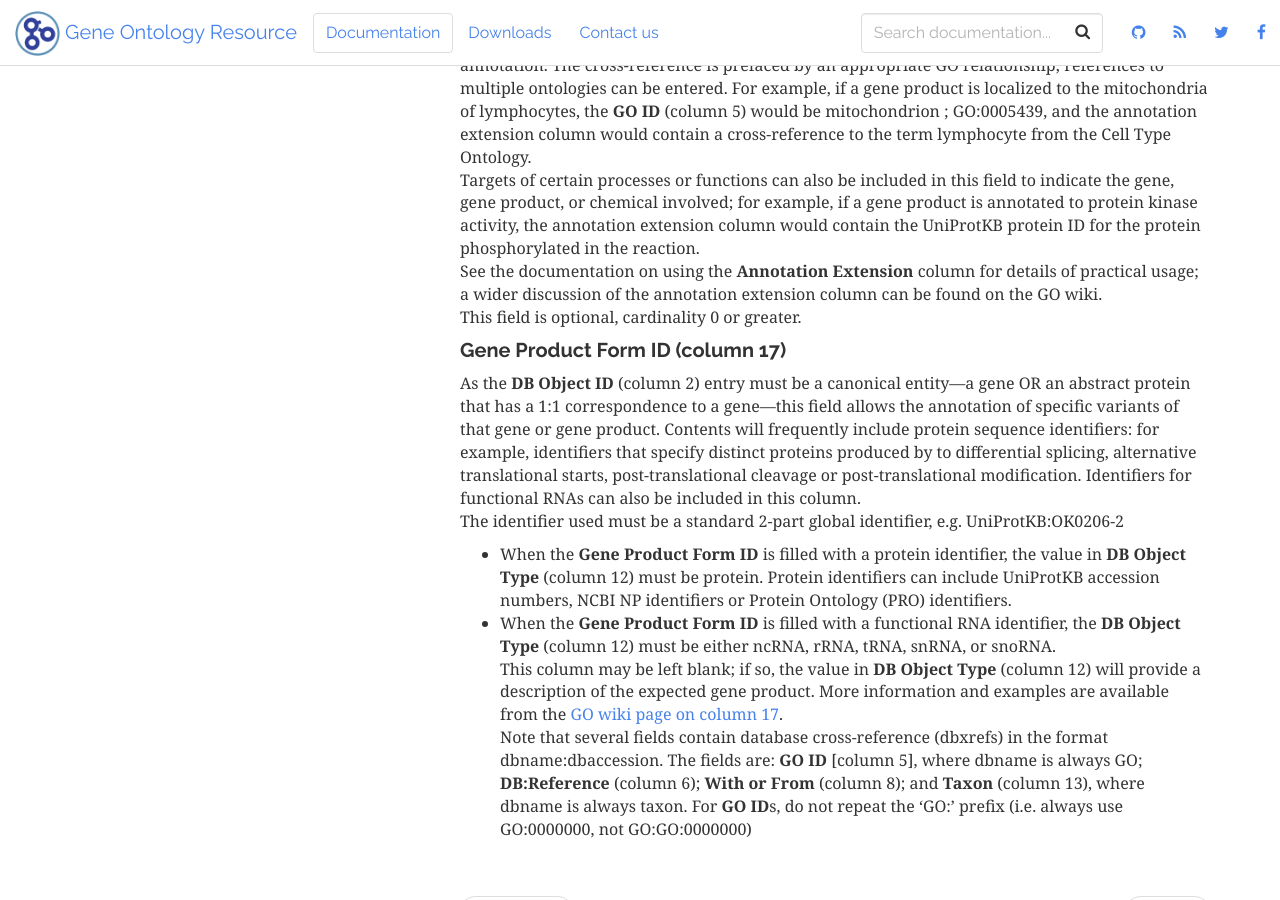
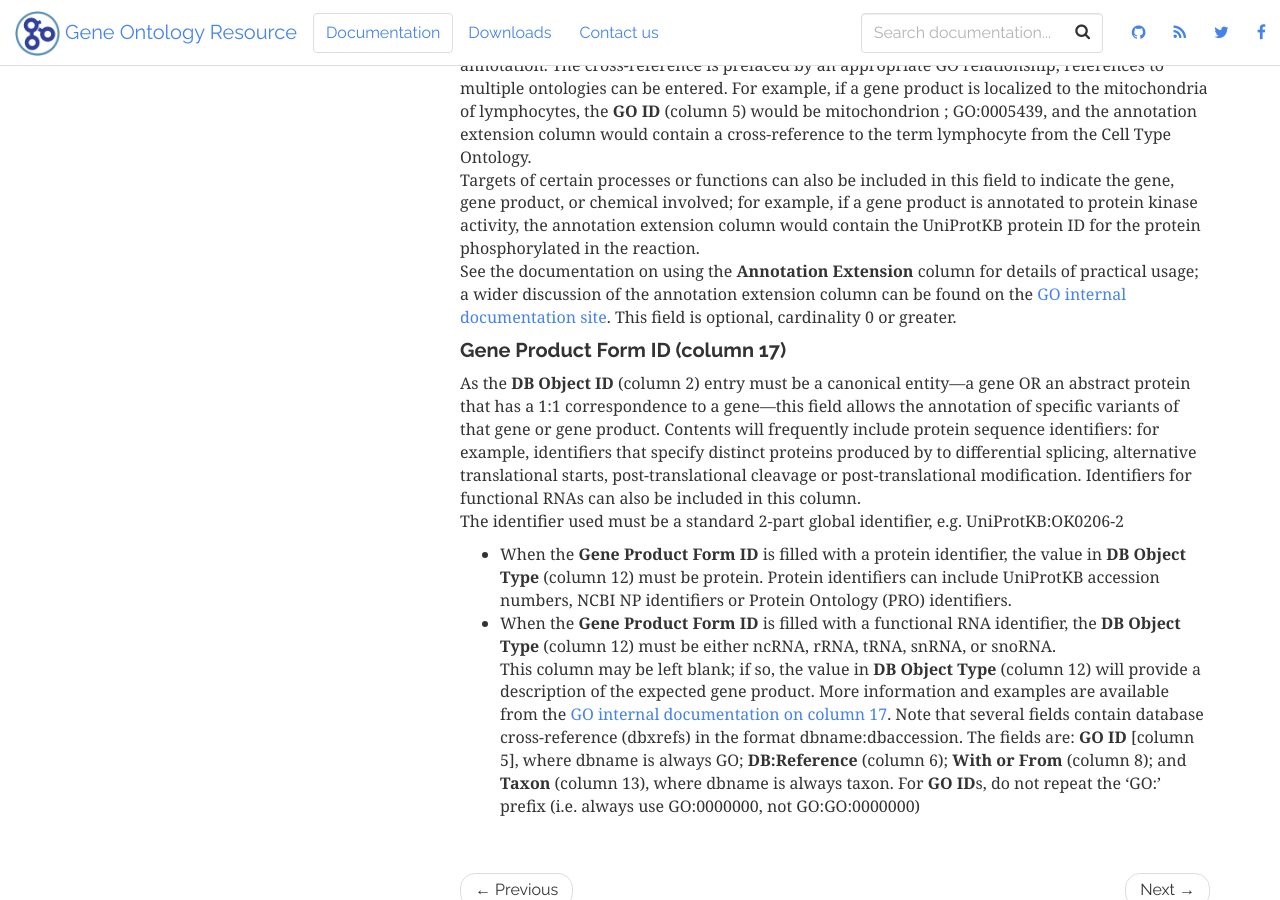
Before and after one commit to geneontology/geneontology.github.io, a Jekyll site: the page built from _docs/go-annotation-file-gaf-format-21.md, in a window 1280 px wide and 900 px high, scrolled down 6146 px. Built offline with Jekyll 4.4.1, drawn with Linux system fonts in a browser that asks for light colours; nearby versions of some CDN libraries.

Commit message:
Update go-annotation-file-gaf-format-21.md

```diff
--- a/_docs/go-annotation-file-gaf-format-21.md
+++ b/_docs/go-annotation-file-gaf-format-21.md
@@ -169,7 +169,7 @@ This removes a large amount of redundancy and significantly decreases the size o
 
 Contains cross references to other ontologies that can be used to qualify or enhance the annotation. The cross-reference is prefaced by an appropriate GO relationship; references to multiple ontologies can be entered. For example, if a gene product is localized to the mitochondria of lymphocytes, the **GO ID** (column 5) would be mitochondrion ; GO:0005439, and the annotation extension column would contain a cross-reference to the term lymphocyte from the Cell Type Ontology.\
     Targets of certain processes or functions can also be included in this field to indicate the gene, gene product, or chemical involved; for example, if a gene product is annotated to protein kinase activity, the annotation extension column would contain the UniProtKB protein ID for the protein phosphorylated in the reaction.\
-    See the documentation on using the **Annotation Extension** column for details of practical usage; a wider discussion of the annotation extension column can be found on the GO wiki.\
+    See the documentation on using the **Annotation Extension** column for details of practical usage; a wider discussion of the annotation extension column can be found on the <a href="http://wiki.geneontology.org/index.php/Annotation_Extension">GO internal documentation site</a>.
     This field is optional, cardinality 0 or greater.
 
 
@@ -179,5 +179,5 @@ As the **DB Object ID** (column 2) entry must be a canonical entity—a gene OR
 * When the **Gene Product Form ID** is filled with a protein identifier, the value in **DB Object Type** (column 12) must be protein. Protein identifiers can include UniProtKB accession numbers, NCBI NP identifiers or Protein Ontology (PRO) identifiers.
 * When the **Gene Product Form ID** is filled with a functional RNA identifier, the **DB Object Type** (column 12) must be either ncRNA, rRNA, tRNA, snRNA, or snoRNA.\
 This column may be left blank; if so, the value in **DB Object Type** (column 12) will provide a description of the expected gene product.
-    More information and examples are available from the [GO wiki page on column 17](http://wiki.geneontology.org/index.php/GAF_Col17_GeneProducts).\
+    More information and examples are available from the <a href="http://wiki.geneontology.org/index.php/GAF_Col17_GeneProducts">GO internal documentation on column 17</a>.
 Note that several fields contain database cross-reference (dbxrefs) in the format dbname:dbaccession. The fields are: **GO ID** [column 5], where dbname is always GO; **DB:Reference** (column 6); **With or From** (column 8); and **Taxon** (column 13), where dbname is always taxon. For **GO ID**s, do not repeat the 'GO:' prefix (i.e. always use GO:0000000, not GO:GO:0000000)
```
